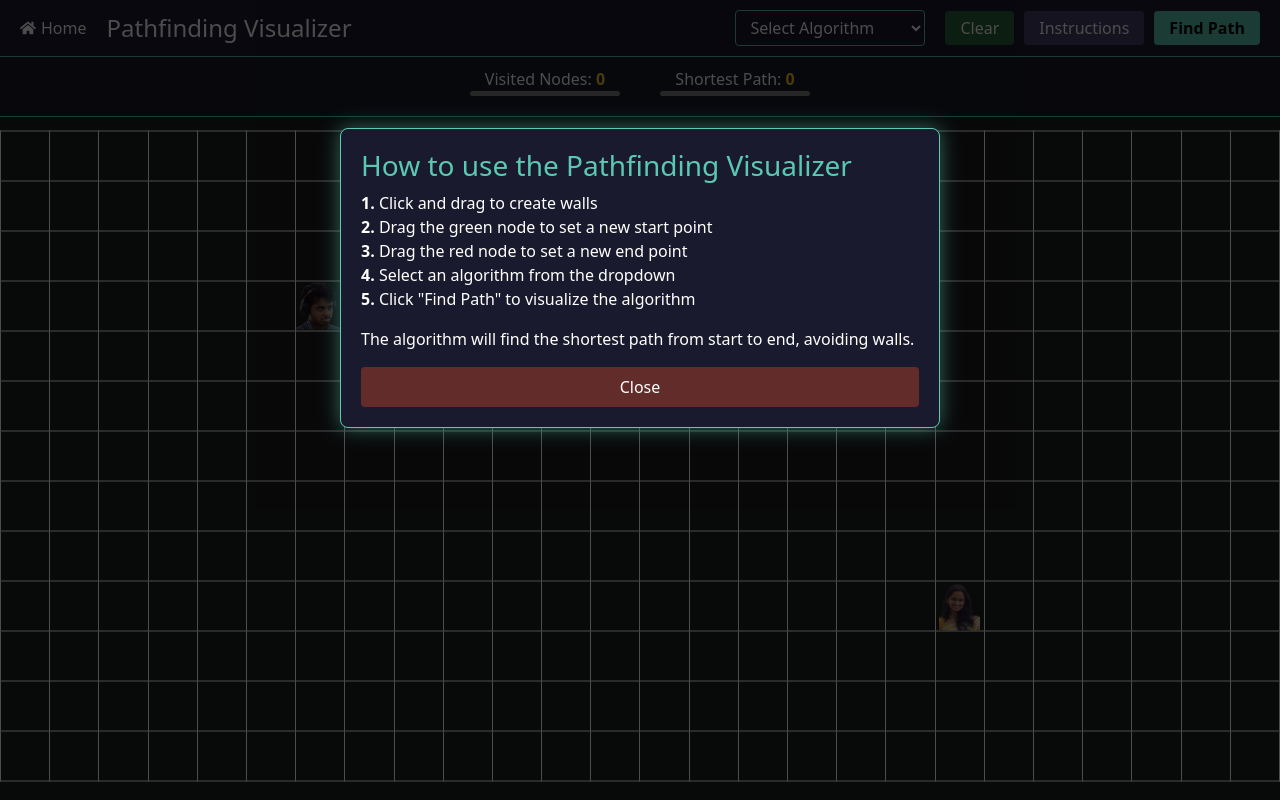
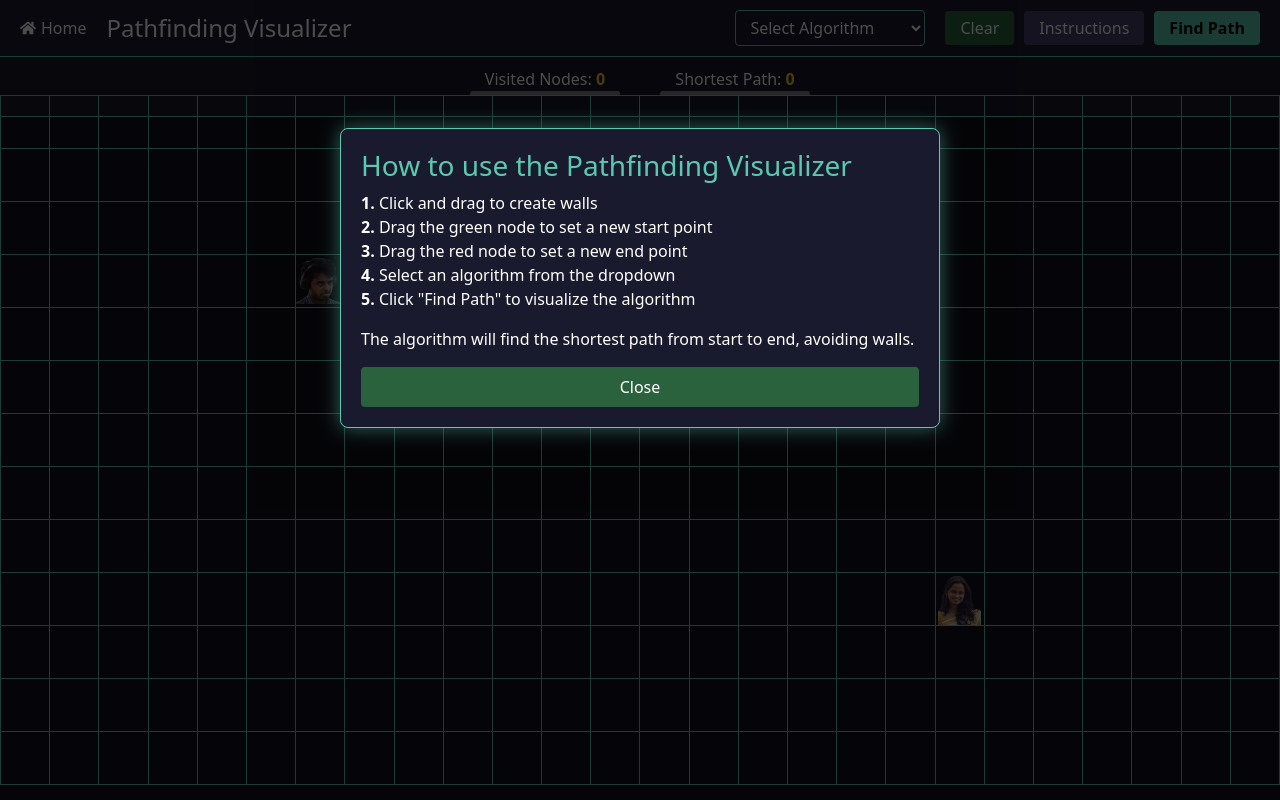
Before and after one commit to sa7vic/DSA-Website, a React (Vite) app: page /graphs in a window 1280 px wide. Built offline with nearby package versions, Linux system fonts and the light colour scheme.

Commit message:
grid and color improved

```diff
--- a/src/styles/Pathfinding.css
+++ b/src/styles/Pathfinding.css
@@ -1,9 +1,9 @@
 /* Pathfinding.css - Styling for the pathfinding visualizer */
 
 td {
-  border: 1px solid #ffffff;
+  border: 1px solid #5bc9b1;
   width: 50px;
-  height: 50px;
+  height: 53px;
   padding: 0;
   border-collapse: collapse;
 }
@@ -18,7 +18,7 @@ tr {
 
 table {
   position: absolute;
-  top: 57%;
+  top: 55%;
   left: 50%;
   margin-right: -50%;
   transform: translate(-50%, -50%);
@@ -30,7 +30,7 @@ table {
 .pathfinding-container {
   width: 100%;
   height: 100vh;
-  background-color: #1c1d1f;
+  background-color: #100E1A;
   position: relative;
   overflow: hidden;
   display: flex;
@@ -54,13 +54,13 @@ table {
   width: 100%;
   height: 100%;
   object-fit: contain;
-  z-index: 0;
+  z-index: 2;
 }
 
 .node_wall {
   animation: pulse 0.5s 1;
-  background-color: #f6f8f6;
-  border: 1px solid #ffffff;
+  background-color: #f3f5f3;
+  border: 1px solid #a3a5a3;
 }
 
 .node_ {
@@ -72,12 +72,12 @@ table {
     background-color: grey;
   }
   100% {
-    background-color: #202220;
+    background-color: #8a918a;
   }
 }
 
 .node_visited {
-  background-color: rgb(172, 52, 228);
+  background-color: rgba(4, 0, 255, 0.5);
   animation-name: visited;
   animation-duration: 2s;
   animation-iteration-count: 1;
@@ -87,7 +87,7 @@ table {
 @keyframes visited {
   0% {
     transform: scale(0.3);
-    background-color: rgb(248, 159, 226);
+    background-color: rgba(255, 0, 191, 0.5);
     border-radius: 100%;
   }
   50% {
@@ -301,7 +301,7 @@ table {
 }
 
 .modal button {
-  background-color: #622c2a;
+  background-color: #2A623D;
   color: white;
   border: none;
   padding: 8px 16px;
```
